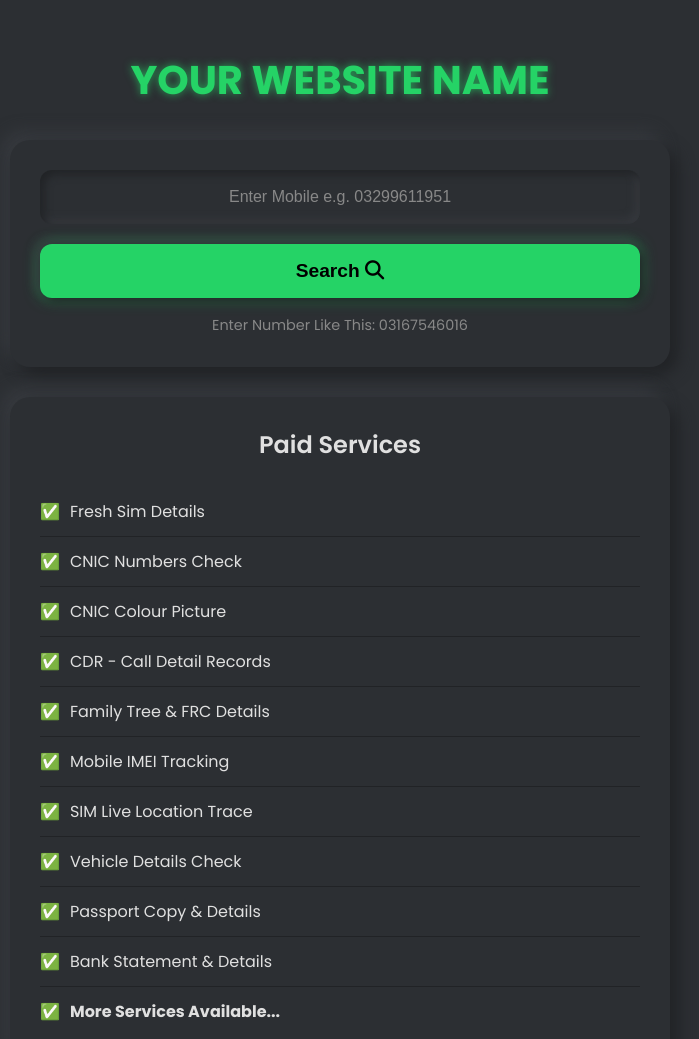
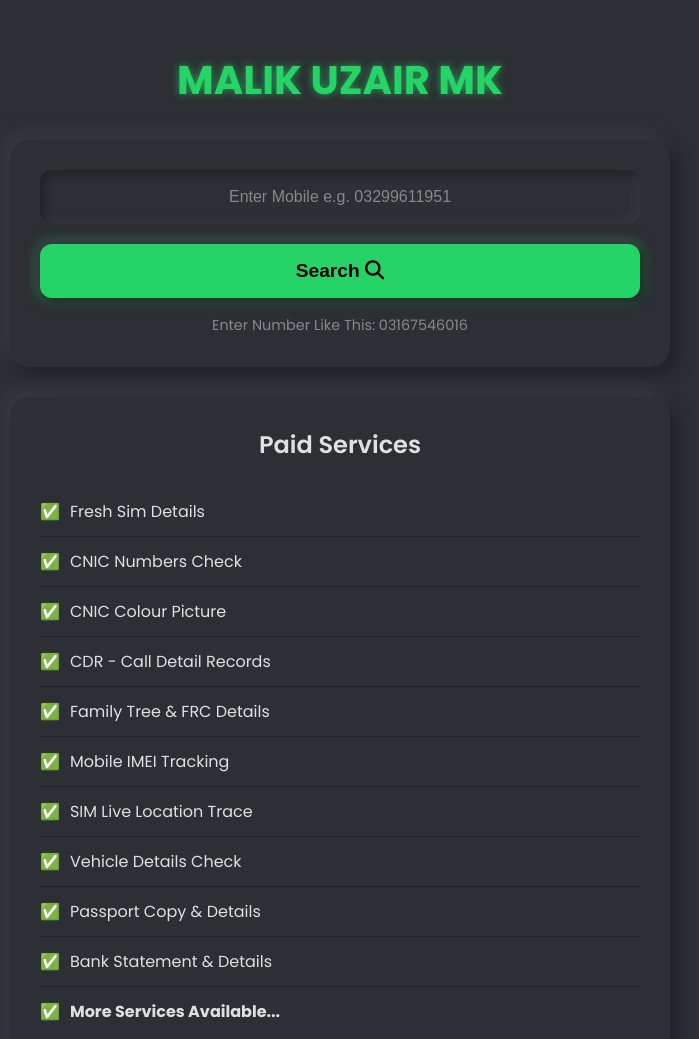
Before and after one commit to MalikUzairMk/SIM-DATABASE, a plain HTML site: page index.html in a window 1280 px wide. Shown: the top 1039 px of the page, without its empty margins (300-999 px from the left). Drawn offline with Linux system fonts and the light colour scheme; a script that the page names is missing.

Commit message:
Update index.html

```diff
--- a/index.html
+++ b/index.html
@@ -326,7 +326,7 @@
 
     <div class="container">
 
-        <div class="header">YOUR WEBSITE NAME</div>
+        <div class="header">MALIK UZAIR MK</div>
 
         <div class="card">
 
```
